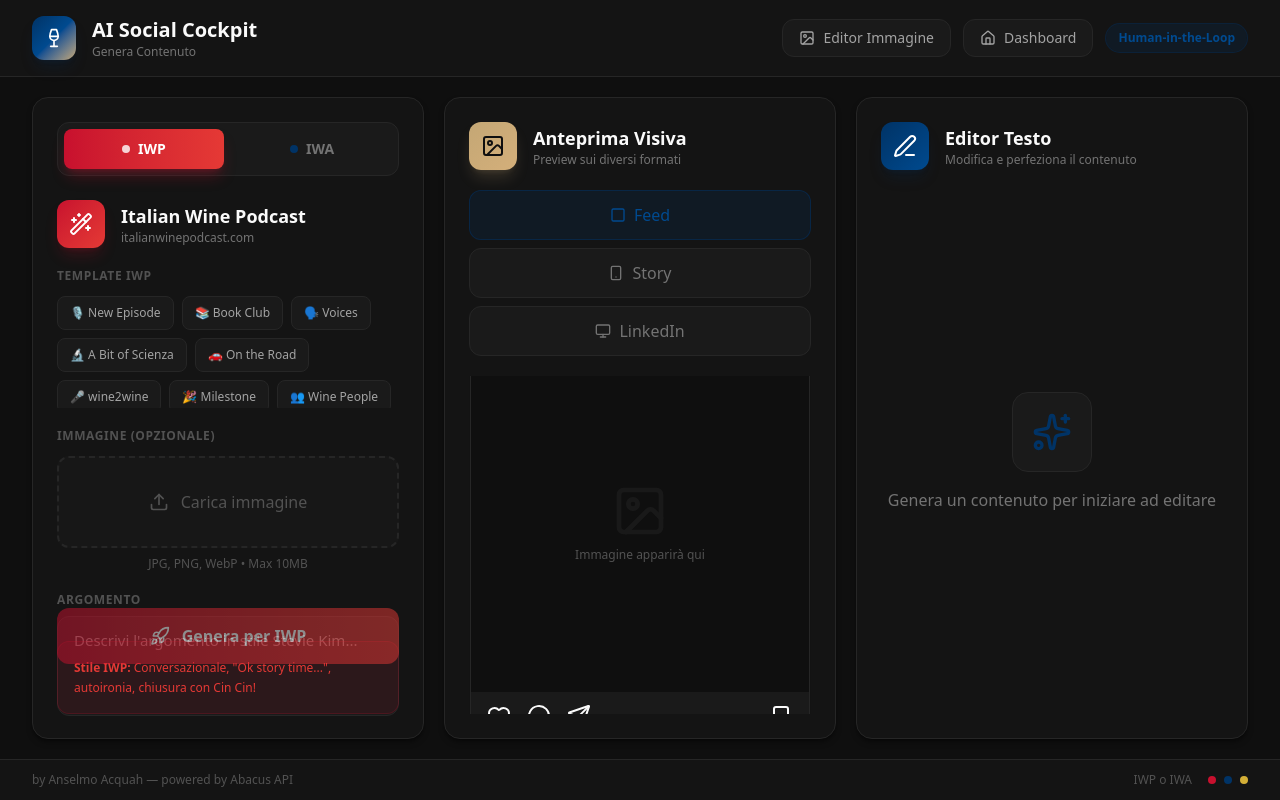
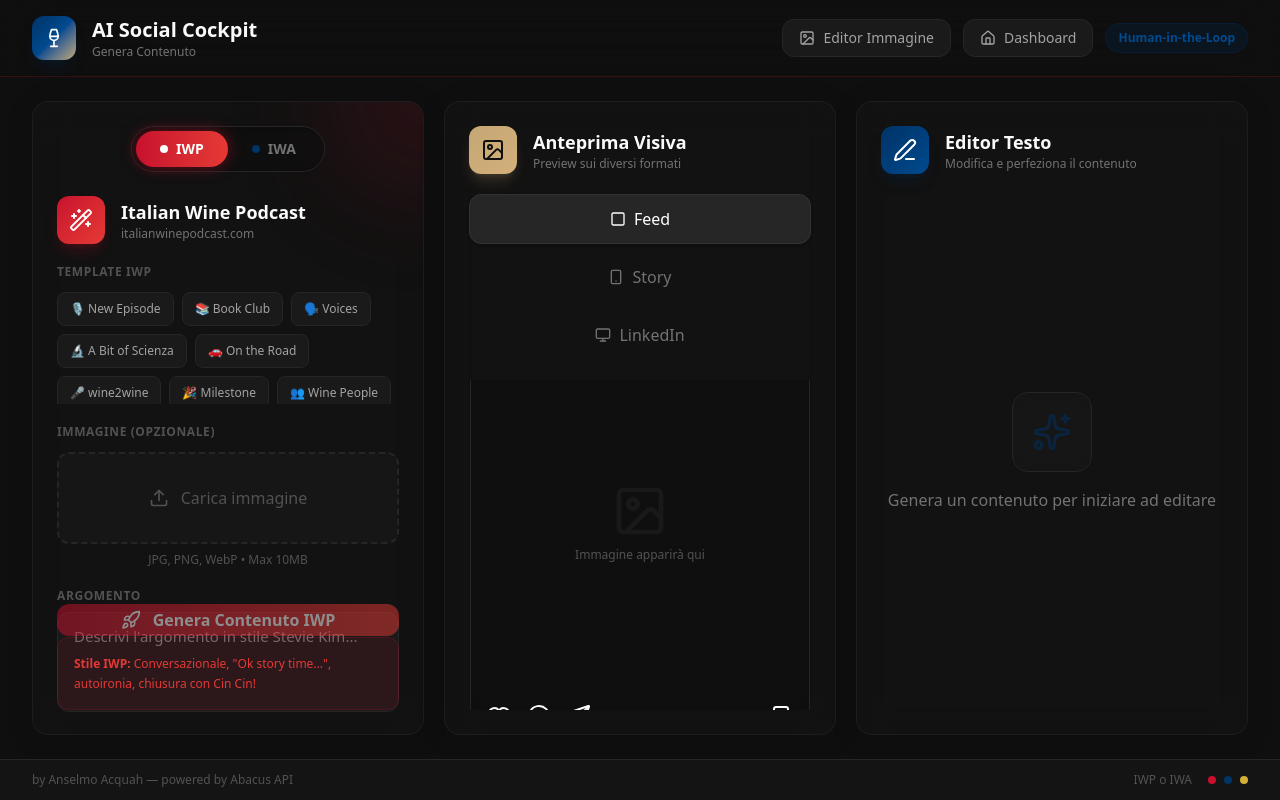
Before and after one commit to slemo54/ai-social-media-cockpit, a Next.js app: page /generate in a window 1280 px wide. Built offline with nearby package versions, Linux system fonts and the light colour scheme.

Commit message:
Premium UI redesign for generate page: Glassmorphism, glows, photorealistic mockups

```diff
--- a/src/app/generate/page.tsx
+++ b/src/app/generate/page.tsx
@@ -68,7 +68,12 @@
     if (!mounted) return null;
 
     return (
-        <main className="h-screen flex flex-col overflow-hidden bg-[#0F0F0F]">
+        <main className="h-screen flex flex-col overflow-hidden bg-[#0F0F0F] relative">
+            {/* Ambient Background Glows */}
+            <div className="ambient-glow bg-[--iwa-header] w-[600px] h-[600px] top-[-200px] left-[-200px] opacity-20" />
+            <div className="ambient-glow bg-[--iwa-champagne] w-[400px] h-[400px] bottom-[-100px] right-[-100px] opacity-10" style={{ animationDelay: '2s' }} />
+
+
             <Toaster
                 position="top-center"
                 richColors
@@ -83,7 +88,8 @@
             />
 
             {/* Header */}
-            <header className="flex-shrink-0 border-b border-[#262626] bg-[#141414]">
+            <header className="flex-shrink-0 border-b border-[#262626]/50 bg-[#0F0F0F]/60 backdrop-blur-xl relative z-10 transition-colors duration-500"
+                style={{ borderBottomColor: project === 'IWP' ? 'rgba(205, 33, 42, 0.2)' : 'rgba(0, 51, 102, 0.2)' }}>
                 <div className="max-w-[1800px] mx-auto px-4 sm:px-6 lg:px-8 py-4">
                     <div className="flex items-center justify-between">
                         <div className="flex items-center gap-4">
@@ -129,7 +135,7 @@
             </header>
 
             {/* Main Content */}
-            <div className="flex-1 overflow-hidden max-w-[1800px] mx-auto w-full px-4 sm:px-6 lg:px-8 py-5">
+            <div className="flex-1 overflow-hidden max-w-[1800px] mx-auto w-full px-4 sm:px-6 lg:px-8 py-6 relative z-10">
                 {error && (
                     <div className="mb-4 p-4 bg-red-500/10 border border-red-500/30 rounded-xl flex items-center justify-between">
                         <p className="text-red-400 text-sm">{error}</p>
--- a/src/app/globals.css
+++ b/src/app/globals.css
@@ -102,6 +102,49 @@
   mask-composite: exclude;
   pointer-events: none;
 }
+
+/* Glassmorphism Utilities */
+.glass-panel {
+  background: rgba(20, 20, 20, 0.6);
+  backdrop-filter: blur(16px);
+  -webkit-backdrop-filter: blur(16px);
+  border: 1px solid rgba(255, 255, 255, 0.05);
+  box-shadow: 0 4px 30px rgba(0, 0, 0, 0.1);
+}
+
+.glass-panel-heavy {
+  background: rgba(15, 15, 15, 0.85);
+  backdrop-filter: blur(24px);
+  -webkit-backdrop-filter: blur(24px);
+  border: 1px solid rgba(255, 255, 255, 0.08);
+  box-shadow: var(--shadow-xl);
+}
+
+/* Ambient Glow Animations */
+@keyframes ambient-glow-slow {
+  0%, 100% { opacity: 0.3; transform: scale(1); }
+  50% { opacity: 0.5; transform: scale(1.1); }
+}
+
+@keyframes float {
+  0%, 100% { transform: translateY(0); }
+  50% { transform: translateY(-10px); }
+}
+
+@keyframes shimmer {
+  0% { transform: translateX(-100%); }
+  100% { transform: translateX(100%); }
+}
+
+.ambient-glow {
+  position: absolute;
+  border-radius: 50%;
+  filter: blur(100px);
+  z-index: 0;
+  pointer-events: none;
+  animation: ambient-glow-slow 8s ease-in-out infinite;
+}
+
 
 /* Primary Button - Header Navy */
 .btn-primary {
@@ -256,7 +299,8 @@
 .dashboard-input:focus {
   outline: none;
   border-color: var(--iwa-header);
-  box-shadow: 0 0 0 3px rgba(0, 51, 102, 0.15);
+  box-shadow: 0 0 0 3px rgba(0, 51, 102, 0.15), inset 0 2px 4px rgba(0,0,0,0.2);
+  transform: translateY(-1px);
 }
 
 .dashboard-input::placeholder {
--- a/src/components/EditorSection.tsx
+++ b/src/components/EditorSection.tsx
@@ -22,7 +22,7 @@
 }: EditorSectionProps) {
   if (!post) {
     return (
-      <div className="dashboard-card p-6 h-full flex flex-col animate-fade-in-up" style={{ animationDelay: '0.2s' }}>
+      <div className="glass-panel p-6 h-full flex flex-col animate-fade-in-up rounded-2xl relative overflow-hidden group" style={{ animationDelay: '0.2s' }}>
         <div className="flex items-center gap-4 mb-5 flex-shrink-0">
           <div className="w-12 h-12 rounded-xl bg-gradient-to-br from-[#003366] to-[#004A8F] flex items-center justify-center shadow-lg shadow-[#003366]/20">
             <Edit3 className="w-6 h-6 text-white" />
@@ -34,8 +34,8 @@
         </div>
         <div className="flex-1 flex items-center justify-center text-[#525252] min-h-0">
           <div className="text-center">
-            <div className="w-20 h-20 bg-[#1A1A1A] rounded-2xl flex items-center justify-center mx-auto mb-4 border border-[#262626]">
-              <Sparkles className="w-10 h-10 text-[#003366]" />
+            <div className="w-20 h-20 bg-[#1A1A1A]/50 backdrop-blur-sm rounded-2xl flex items-center justify-center mx-auto mb-4 border border-[#262626]">
+              <Sparkles className="w-10 h-10 text-[#003366] opacity-50" />
             </div>
             <p className="text-[#737373]">Genera un contenuto per iniziare ad editare</p>
           </div>
@@ -47,7 +47,7 @@
   const fullText = `${post.title}\n\n${post.body_copy}\n\n${post.hashtags?.join(' ')}`;
 
   return (
-    <div className="dashboard-card p-6 h-full flex flex-col animate-fade-in-up" style={{ animationDelay: '0.2s' }}>
+    <div className="glass-panel p-6 h-full flex flex-col animate-fade-in-up rounded-2xl relative overflow-hidden group" style={{ animationDelay: '0.2s' }}>
       <div className="flex items-center justify-between mb-5 flex-shrink-0">
         <div className="flex items-center gap-4">
           <div className="w-12 h-12 rounded-xl bg-gradient-to-br from-[#003366] to-[#004A8F] flex items-center justify-center shadow-lg shadow-[#003366]/20">
@@ -73,16 +73,15 @@
       <div className="space-y-4 flex-1 overflow-y-auto min-h-0 pr-1 scroll-container">
         {/* Text Proposals Selection */}
         {post?.text_proposals && post.text_proposals.length > 1 && (
-          <div className="p-3 bg-[#1A1A1A] rounded-xl border border-[#262626]">
-            <p className="text-[11px] font-semibold text-[#525252] uppercase tracking-wider mb-2">Varianti Testo (AI)</p>
-            <div className="flex gap-2">
+          <div className="p-1 bg-[#0F0F0F]/50 backdrop-blur-sm rounded-xl border border-[#262626] shadow-inner mb-4">
+            <div className="flex gap-1">
               {post.text_proposals.map((_, idx) => (
                 <button
                   key={idx}
                   onClick={() => onSelectTextProposal?.(idx)}
-                  className={`flex-1 py-2 px-3 rounded-lg text-xs font-medium transition-all ${(post.selected_text_index ?? 0) === idx
-                      ? 'bg-[#003366] text-white shadow-lg shadow-[#003366]/20'
-                      : 'bg-[#262626] text-[#737373] hover:text-[#A3A3A3] hover:bg-[#333333]'
+                  className={`flex-1 py-2 px-3 rounded-lg text-xs font-medium transition-all duration-300 ${(post.selected_text_index ?? 0) === idx
+                    ? 'bg-[#262626] text-white shadow-sm border border-[#333333]'
+                    : 'bg-transparent text-[#737373] hover:text-[#A3A3A3] hover:bg-[#1A1A1A]/50'
                     }`}
                 >
                   Variante {idx + 1}
@@ -140,7 +139,7 @@
         </div>
 
         {/* Full Text Preview */}
-        <div className="p-4 bg-[#1A1A1A] rounded-xl border border-[#262626]">
+        <div className="p-4 bg-[#0F0F0F]/50 backdrop-blur-sm rounded-xl border border-[#262626] shadow-inner mt-4">
           <p className="text-xs font-semibold text-[#525252] uppercase tracking-wider mb-2">
             Anteprima Completa
           </p>
@@ -152,32 +151,32 @@
       <div className="mt-5 grid grid-cols-4 gap-3 flex-shrink-0">
         <button
           onClick={onCopy}
-          className="flex flex-col items-center justify-center gap-1.5 p-3 bg-[#1A1A1A] hover:bg-[#262626] border border-[#262626] hover:border-[#333333] rounded-xl transition-all group"
+          className="flex flex-col items-center justify-center gap-1.5 p-3 bg-transparent hover:bg-[#1A1A1A] border border-[#262626] hover:border-[#333333] rounded-xl transition-all duration-300 group"
           title="Copia testo"
         >
-          <Copy className="w-5 h-5 text-[#737373] group-hover:text-[#003366] transition-colors" />
-          <span className="text-xs text-[#525252] group-hover:text-[#A3A3A3]">Copia</span>
+          <Copy className="w-5 h-5 text-[#525252] group-hover:text-[#FAFAFA] transition-colors" />
+          <span className="text-[10px] uppercase font-semibold text-[#525252] group-hover:text-[#FAFAFA]">Copia</span>
         </button>
 
         <button
           onClick={onDownload}
           disabled={!post.image_url}
-          className="flex flex-col items-center justify-center gap-1.5 p-3 bg-[#1A1A1A] hover:bg-[#262626] border border-[#262626] hover:border-[#333333] rounded-xl transition-all disabled:opacity-50 disabled:cursor-not-allowed group"
+          className="flex flex-col items-center justify-center gap-1.5 p-3 bg-transparent hover:bg-[#1A1A1A] border border-[#262626] hover:border-[#333333] rounded-xl transition-all duration-300 disabled:opacity-30 disabled:cursor-not-allowed group"
           title="Scarica immagine"
         >
-          <Download className="w-5 h-5 text-[#737373] group-hover:text-[#004A8F] transition-colors" />
-          <span className="text-xs text-[#525252] group-hover:text-[#A3A3A3]">Scarica</span>
+          <Download className="w-5 h-5 text-[#525252] group-hover:text-[#FAFAFA] transition-colors" />
+          <span className="text-[10px] uppercase font-semibold text-[#525252] group-hover:text-[#FAFAFA]">Scarica</span>
         </button>
 
         <button
           onClick={onMarkPublished}
           disabled={post.status === 'published'}
-          className="flex flex-col items-center justify-center gap-1.5 p-3 bg-green-500/10 hover:bg-green-500/20 border border-green-500/30 rounded-xl transition-all disabled:opacity-50 disabled:cursor-not-allowed group"
+          className="flex flex-col items-center justify-center gap-1.5 p-3 bg-transparent hover:bg-green-500/10 border border-[#262626] hover:border-green-500/30 rounded-xl transition-all duration-300 disabled:opacity-30 disabled:cursor-not-allowed group"
           title="Marca come pubblicato"
         >
-          <CheckCircle className="w-5 h-5 text-green-400 group-hover:text-green-300" />
-          <span className="text-xs text-green-400">
-            {post.status === 'published' ? 'Fatto' : 'Pubblica'}
+          <CheckCircle className="w-5 h-5 text-[#525252] group-hover:text-green-400 transition-colors" />
+          <span className="text-[10px] uppercase font-semibold text-[#525252] group-hover:text-green-400">
+            {post.status === 'published' ? 'Fatto' : 'Esporta'}
           </span>
         </button>
 
@@ -186,11 +185,11 @@
             title: post.title || '',
             text: fullText,
           }).catch(() => { })}
-          className="flex flex-col items-center justify-center gap-1.5 p-3 bg-[#1A1A1A] hover:bg-[#262626] border border-[#262626] hover:border-[#333333] rounded-xl transition-all group"
+          className="flex flex-col items-center justify-center gap-1.5 p-3 bg-transparent hover:bg-[#1A1A1A] border border-[#262626] hover:border-[#333333] rounded-xl transition-all duration-300 group"
           title="Condividi"
         >
-          <Share2 className="w-5 h-5 text-[#737373] group-hover:text-[#D4AF37] transition-colors" />
-          <span className="text-xs text-[#525252] group-hover:text-[#A3A3A3]">Share</span>
+          <Share2 className="w-5 h-5 text-[#525252] group-hover:text-[#FAFAFA] transition-colors" />
+          <span className="text-[10px] uppercase font-semibold text-[#525252] group-hover:text-[#FAFAFA]">Share</span>
         </button>
       </div>
     </div>
--- a/src/components/InputSection.tsx
+++ b/src/components/InputSection.tsx
@@ -111,27 +111,30 @@
   const iwpActive = project === 'IWP';
 
   return (
-    <div className="dashboard-card p-6 h-full flex flex-col animate-fade-in-up">
-      {/* Project Selector */}
-      <div className="flex items-center justify-center gap-2 mb-6 p-1.5 bg-[#1A1A1A] rounded-xl border border-[#262626]">
+    <div className="glass-panel p-6 h-full flex flex-col animate-fade-in-up rounded-2xl relative overflow-hidden group">
+      {/* Subtle background glow for the card itself */}
+      <div className={`absolute -top-20 -right-20 w-40 h-40 rounded-full blur-3xl opacity-20 transition-colors duration-500 pointer-events-none ${iwpActive ? 'bg-[#C8102E]' : 'bg-[#003366]'}`} />
+
+      {/* Project Selector Toggle (Floating Pill Style) */}
+      <div className="relative flex items-center justify-center p-1 bg-[#0F0F0F]/80 backdrop-blur-md rounded-full border border-[#262626] mb-6 shadow-inner mx-auto w-fit">
+        {/* Animated Background Pill */}
+        <div
+          className={`absolute left-1 top-1 bottom-1 w-[calc(50%-4px)] rounded-full transition-all duration-300 ease-spring ${iwpActive ? 'translate-x-0 bg-gradient-to-r from-[#C8102E] to-[#E53935] shadow-[0_0_15px_rgba(200,16,46,0.5)]' : 'translate-x-[calc(100%+4px)] bg-gradient-to-r from-[#003366] to-[#004A8F] shadow-[0_0_15px_rgba(0,51,102,0.5)]'}`}
+        />
+
         <button
           onClick={() => handleProjectChange('IWP')}
-          className={`flex-1 flex items-center justify-center gap-2 px-4 py-2.5 rounded-lg font-semibold text-sm transition-all ${iwpActive
-              ? 'bg-gradient-to-r from-[#C8102E] to-[#E53935] text-white shadow-lg shadow-[#C8102E]/30'
-              : 'text-[#737373] hover:text-[#A3A3A3]'
-            }`}
+          className={`relative z-10 flex items-center justify-center gap-2 px-6 py-2 rounded-full font-bold text-sm transition-colors duration-300 ${iwpActive ? 'text-white' : 'text-[#737373] hover:text-[#A3A3A3]'}`}
         >
-          <span className={`w-2 h-2 rounded-full ${iwpActive ? 'bg-white/80' : 'bg-[#C8102E]'}`} />
+          <span className={`w-2 h-2 rounded-full transition-colors ${iwpActive ? 'bg-white' : 'bg-[#C8102E]'}`} />
           IWP
         </button>
+
         <button
           onClick={() => handleProjectChange('IWA')}
-          className={`flex-1 flex items-center justify-center gap-2 px-4 py-2.5 rounded-lg font-semibold text-sm transition-all ${!iwpActive
-              ? 'bg-gradient-to-r from-[#003366] to-[#004A8F] text-white shadow-lg shadow-[#003366]/30'
-              : 'text-[#737373] hover:text-[#A3A3A3]'
-            }`}
+          className={`relative z-10 flex items-center justify-center gap-2 px-6 py-2 rounded-full font-bold text-sm transition-colors duration-300 ${!iwpActive ? 'text-white' : 'text-[#737373] hover:text-[#A3A3A3]'}`}
         >
-          <span className={`w-2 h-2 rounded-full ${!iwpActive ? 'bg-white/80' : 'bg-[#003366]'}`} />
+          <span className={`w-2 h-2 rounded-full transition-colors ${!iwpActive ? 'bg-white' : 'bg-[#003366]'}`} />
           IWA
         </button>
       </div>
@@ -265,20 +268,23 @@
         <button
           type="submit"
           disabled={!topic.trim() || isLoading || isUploading}
-          className={`w-full flex items-center justify-center gap-3 px-6 py-4 text-white font-semibold rounded-xl disabled:opacity-50 disabled:cursor-not-allowed transition-all ${iwpActive
-              ? 'bg-gradient-to-r from-[#C8102E] to-[#E53935] hover:shadow-lg hover:shadow-[#C8102E]/30'
-              : 'bg-gradient-to-r from-[#003366] to-[#004A8F] hover:shadow-lg hover:shadow-[#003366]/30'
-            }`}
+          className={`group w-full flex items-center justify-center gap-3 px-6 py-4 text-white font-semibold rounded-xl disabled:opacity-50 disabled:cursor-not-allowed transition-all duration-300 active:scale-[0.98] ${iwpActive
+            ? 'bg-gradient-to-r from-[#C8102E] to-[#E53935] hover:shadow-[0_8px_30px_rgba(200,16,46,0.4)] hover:-translate-y-1'
+            : 'bg-gradient-to-r from-[#003366] to-[#004A8F] hover:shadow-[0_8px_30px_rgba(0,51,102,0.4)] hover:-translate-y-1'
+            } relative overflow-hidden`}
         >
+          {/* Shine effect */}
+          <div className="absolute inset-0 -translate-x-full group-hover:animate-[shimmer_1.5s_infinite] bg-gradient-to-r from-transparent via-white/20 to-transparent skew-x-12" />
+
           {isLoading ? (
             <>
-              <div className="w-5 h-5 border-2 border-white border-t-transparent rounded-full animate-spin" />
-              Generazione...
+              <div className="w-5 h-5 border-2 border-white/30 border-t-white rounded-full animate-spin" />
+              Generazione in corso...
             </>
           ) : (
             <>
-              <Rocket className="w-5 h-5" />
-              {uploadedImage ? 'Genera con Immagine' : `Genera per ${project}`}
+              <Rocket className="w-5 h-5 group-hover:translate-x-1 transition-transform" />
+              {uploadedImage ? 'Genera con Immagine' : `Genera Contenuto ${project}`}
             </>
           )}
         </button>
--- a/src/components/PreviewSection.tsx
+++ b/src/components/PreviewSection.tsx
@@ -43,7 +43,7 @@
   const mainImage = post?.image_url;
 
   return (
-    <div className="w-full max-w-[340px] bg-[#1A1A1A] rounded-2xl border border-[#262626] shadow-xl overflow-hidden">
+    <div className="w-full max-w-[340px] bg-[#0F0F0F]/80 backdrop-blur-md rounded-2xl border border-[#262626] shadow-2xl overflow-hidden group">
       {/* Header */}
       <div className="flex items-center justify-between px-4 py-3">
         <div className="flex items-center gap-3">
@@ -129,8 +129,8 @@
                 key={idx}
                 onClick={() => onSelectImage?.(idx)}
                 className={`relative aspect-square rounded-lg overflow-hidden border-2 transition-all ${idx === selectedIndex
-                    ? 'border-[#003366] shadow-lg shadow-[#003366]/30 scale-[1.02]'
-                    : 'border-transparent hover:border-[#333333]'
+                  ? 'border-[#003366] shadow-lg shadow-[#003366]/30 scale-[1.02]'
+                  : 'border-transparent hover:border-[#333333]'
                   }`}
               >
                 <img src={url} alt={`Proposal ${idx + 1}`} className="w-full h-full object-cover" />
@@ -155,48 +155,65 @@
   return (
     <div className="w-full max-w-[200px]">
       {/* Phone Frame */}
-      <div className="relative aspect-[9/16] bg-black rounded-[32px] overflow-hidden border-2 border-[#262626] shadow-2xl">
+      <div className="relative aspect-[9/16] bg-black rounded-[36px] overflow-hidden border-4 border-[#262626] shadow-[0_20px_50px_rgba(0,0,0,0.5)] group">
+
         {/* Story image */}
         {isLoading ? (
           <div className="absolute inset-0 flex items-center justify-center bg-gradient-to-b from-[#1A1A1A] to-[#0F0F0F]">
             <div className="w-8 h-8 border-2 border-[#003366] border-t-transparent rounded-full animate-spin" />
           </div>
         ) : mainImage ? (
-          <img src={mainImage} alt="Story" className="w-full h-full object-cover" />
+          <img src={mainImage} alt="Story" className="w-full h-full object-cover transition-transform duration-700 group-hover:scale-105" />
         ) : (
           <div className="absolute inset-0 bg-gradient-to-b from-[#1A1A1A] to-[#0F0F0F] flex items-center justify-center">
             <ImageIcon className="w-12 h-12 text-[#333333]" />
           </div>
         )}
 
+        {/* Top Gradient Overlay */}
+        <div className="absolute top-0 left-0 right-0 h-24 bg-gradient-to-b from-black/60 to-transparent pointer-events-none" />
+
         {/* Story progress bar */}
-        <div className="absolute top-3 left-3 right-3 h-0.5 bg-white/20 rounded-full overflow-hidden">
-          <div className="h-full bg-white w-1/3 rounded-full" />
+        <div className="absolute top-4 left-3 right-3 flex gap-1 z-10">
+          <div className="h-0.5 bg-white/30 rounded-full flex-1 overflow-hidden">
+            <div className="h-full bg-white w-1/3 rounded-full shadow-[0_0_5px_rgba(255,255,255,0.8)]" />
+          </div>
+          <div className="h-0.5 bg-white/30 rounded-full flex-1" />
         </div>
 
         {/* Story header */}
-        <div className="absolute top-5 left-3 right-3 flex items-center gap-2">
-          <div className={`w-8 h-8 rounded-full ${profile.avatarBg} flex items-center justify-center text-white text-[10px] font-bold ring-2 ring-white/30`}>
-            {profile.avatarLetter}
+        <div className="absolute top-7 left-3 right-3 flex items-center justify-between z-10 w-[calc(100%-24px)]">
+          <div className="flex items-center gap-2">
+            <div className={`w-8 h-8 rounded-full ${profile.avatarBg} flex items-center justify-center text-white text-[10px] font-bold ring-2 ring-white/30 shadow-lg`}>
+              {profile.avatarLetter}
+            </div>
+            <div className="flex flex-col">
+              <span className="text-white text-[11px] font-semibold drop-shadow-md">{profile.username}</span>
+              <span className="text-white/70 text-[9px] drop-shadow-sm">1h</span>
+            </div>
           </div>
-          <span className="text-white text-[11px] font-semibold drop-shadow-lg">{profile.username}</span>
-          <span className="text-white/50 text-[10px]">1h</span>
+          <MoreHorizontal className="w-4 h-4 text-white drop-shadow-md" />
         </div>
 
         {/* Story caption overlay */}
         {post?.title && (
-          <div className="absolute bottom-12 left-3 right-3">
-            <p className="text-white text-[13px] font-medium drop-shadow-lg leading-snug">
+          <div className="absolute top-1/2 left-4 right-4 -translate-y-1/2 bg-black/40 backdrop-blur-md p-3 rounded-xl border border-white/10 shadow-xl">
+            <p className="text-white text-[13px] font-medium text-center drop-shadow-lg leading-snug">
               {post.title}
             </p>
           </div>
         )}
 
-        {/* Story reply bar */}
-        <div className="absolute bottom-4 left-3 right-3">
-          <div className="bg-white/10 backdrop-blur-md rounded-full px-4 py-2 flex items-center border border-white/20">
-            <span className="text-white/50 text-[10px]">Send message</span>
+        {/* Bottom Gradient Overlay */}
+        <div className="absolute bottom-0 left-0 right-0 h-32 bg-gradient-to-t from-black/80 to-transparent pointer-events-none" />
+
+        {/* Story reply bar & Actions */}
+        <div className="absolute bottom-5 left-3 right-3 flex items-center gap-3 z-10">
+          <div className="flex-1 bg-transparent border border-white/40 rounded-full px-4 py-2.5 flex items-center backdrop-blur-sm">
+            <span className="text-white/80 text-[11px] font-medium">Send message</span>
           </div>
+          <Heart className="w-6 h-6 text-white drop-shadow-md shrink-0" />
+          <Send className="w-6 h-6 text-white drop-shadow-md shrink-0" />
         </div>
       </div>
     </div>
@@ -208,7 +225,7 @@
   const mainImage = post?.image_url;
 
   return (
-    <div className="w-full max-w-md bg-[#1A1A1A] rounded-xl border border-[#262626] shadow-xl overflow-hidden">
+    <div className="w-full max-w-md bg-[#0F0F0F]/80 backdrop-blur-md rounded-xl border border-[#262626] shadow-xl overflow-hidden group">
       {/* Header */}
       <div className="px-4 py-3 flex items-start gap-3">
         <div className={`w-12 h-12 rounded-full ${profile.avatarBg} flex items-center justify-center text-white text-sm font-bold flex-shrink-0`}>
@@ -280,7 +297,7 @@
 
 export function PreviewSection({ post, previewMode, onModeChange, isLoading, onSelectImage }: PreviewSectionProps) {
   return (
-    <div className="dashboard-card p-6 h-full flex flex-col animate-fade-in-up" style={{ animationDelay: '0.1s' }}>
+    <div className="glass-panel p-6 h-full flex flex-col animate-fade-in-up rounded-2xl relative overflow-hidden group" style={{ animationDelay: '0.1s' }}>
       <div className="flex items-center gap-4 mb-5 flex-shrink-0">
         <div className="w-12 h-12 rounded-xl bg-gradient-to-br from-[#C4A775] to-[#D4AF7A] flex items-center justify-center shadow-lg shadow-[#C4A775]/20">
           <ImageIcon className="w-6 h-6 text-[#0F0F0F]" />
@@ -300,14 +317,15 @@
             <button
               key={mode}
               onClick={() => onModeChange(mode)}
-              className={`flex items-center justify-center gap-2 px-4 py-3 rounded-xl font-medium transition-all ${isActive
-                  ? 'bg-[#003366]/20 text-[#004A8F] border border-[#003366]/50'
-                  : 'bg-[#1A1A1A] text-[#737373] border border-[#262626] hover:border-[#333333] hover:text-[#A3A3A3]'
+              className={`flex items-center justify-center gap-2 px-4 py-3 rounded-xl font-medium transition-all duration-300 ${isActive
+                ? 'bg-[#262626] text-white shadow-sm border border-[#333333]'
+                : 'bg-transparent text-[#737373] border border-transparent hover:bg-[#1A1A1A]/50 hover:text-[#A3A3A3]'
                 }`}
             >
               <Icon className="w-4 h-4" />
               {label}
             </button>
+
           );
         })}
       </div>
@@ -327,7 +345,7 @@
 
       {/* Image Prompt Display */}
       {post?.image_prompt && (
-        <div className="mt-4 p-4 bg-[#1A1A1A] rounded-xl border border-[#262626] flex-shrink-0">
+        <div className="mt-4 p-4 bg-[#0F0F0F]/50 backdrop-blur-sm rounded-xl border border-[#262626] shadow-inner flex-shrink-0">
           <p className="text-xs font-semibold text-[#525252] uppercase tracking-wider mb-2">
             Prompt Immagine
           </p>
```
Lines whose indentation alone changed are shown as unchanged.
